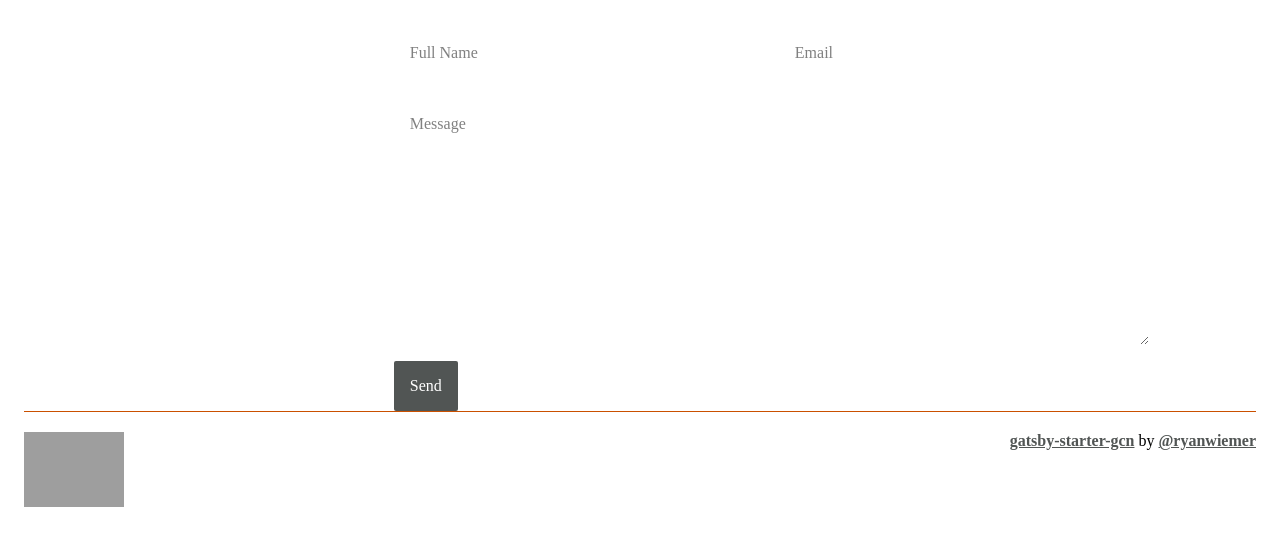
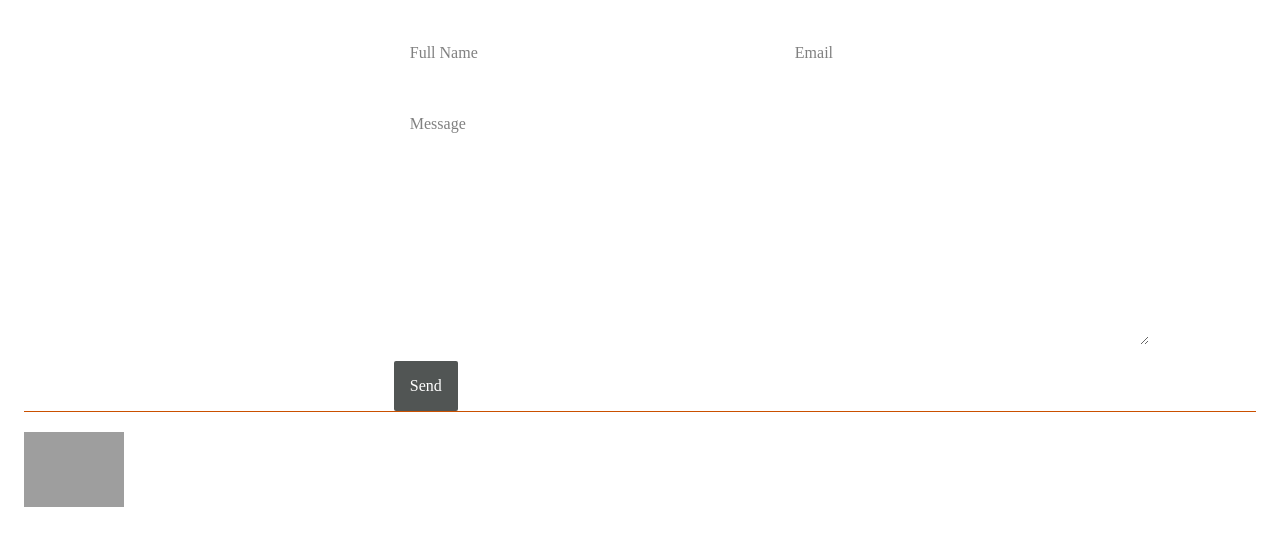
Before and after one commit to coreybruyere/coreybruyere-v3, a Gatsby site: page /contact in a window 1280 px wide. Shown: the part 238-784 px from the top of the page. Built offline with nearby package versions, Linux system fonts and the light colour scheme; Gatsby itself is replaced by a stand-in of ours; grey boxes are pictures that could not be loaded.

```diff
--- a/src/components/Footer.jsx
+++ b/src/components/Footer.jsx
@@ -57,23 +57,6 @@
           />
         </a>
       </Item>
-      <Item>
-        <a
-          href="https://github.com/ryanwiemer/gatsby-starter-gcn"
-          target="_blank"
-          rel="noopener noreferrer"
-        >
-          gatsby-starter-gcn
-        </a>{' '}
-        by{' '}
-        <a
-          href="https://github.com/ryanwiemer"
-          target="_blank"
-          rel="noopener noreferrer"
-        >
-          @ryanwiemer
-        </a>
-      </Item>
     </List>
   </Wrapper>
 )
```
Also changed, not shown: src/templates/index.jsx (+11 -33 lines).
